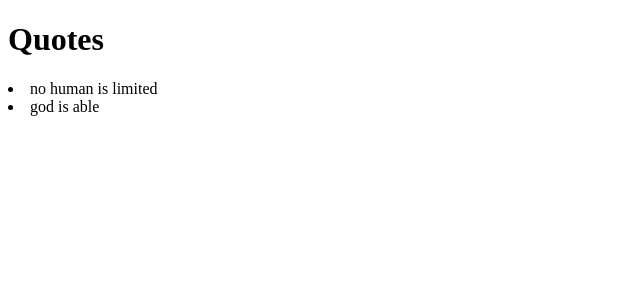
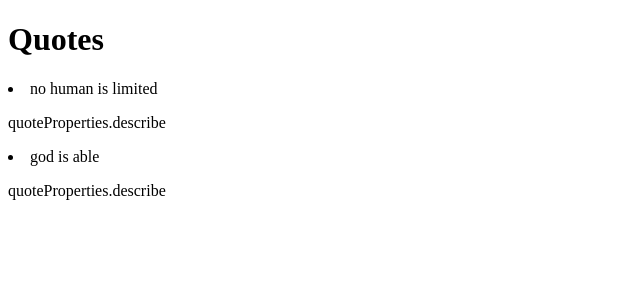
Before and after one commit to ronah289/Quotes, an Angular app: page / in a window 1280 px wide. Shown: the top 300 px of the page, without its empty margins (0-640 px from the left). Built offline with nearby package versions, Linux system fonts and the light colour scheme.

Commit message:
display a quote's description

```diff
--- a/src/app/quote-detail/quote-detail.component.html
+++ b/src/app/quote-detail/quote-detail.component.html
@@ -1 +1 @@
-<p>quote-detail works!</p>
+<p>quoteProperties.describe</p>
--- a/src/app/quote/quote.component.html
+++ b/src/app/quote/quote.component.html
@@ -1,3 +1,4 @@
 <li *ngFor='let oneQuote of listOfQuotes'>
     {{oneQuote.quote}}
+    <app-quote-detail [quoteProperties]='oneQuote'></app-quote-detail>
 </li>
```
